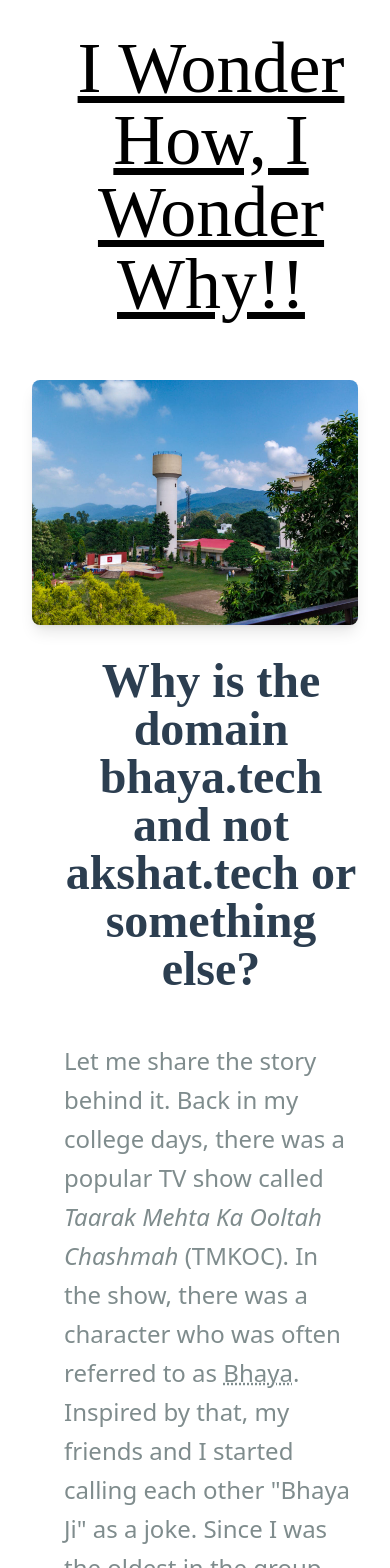
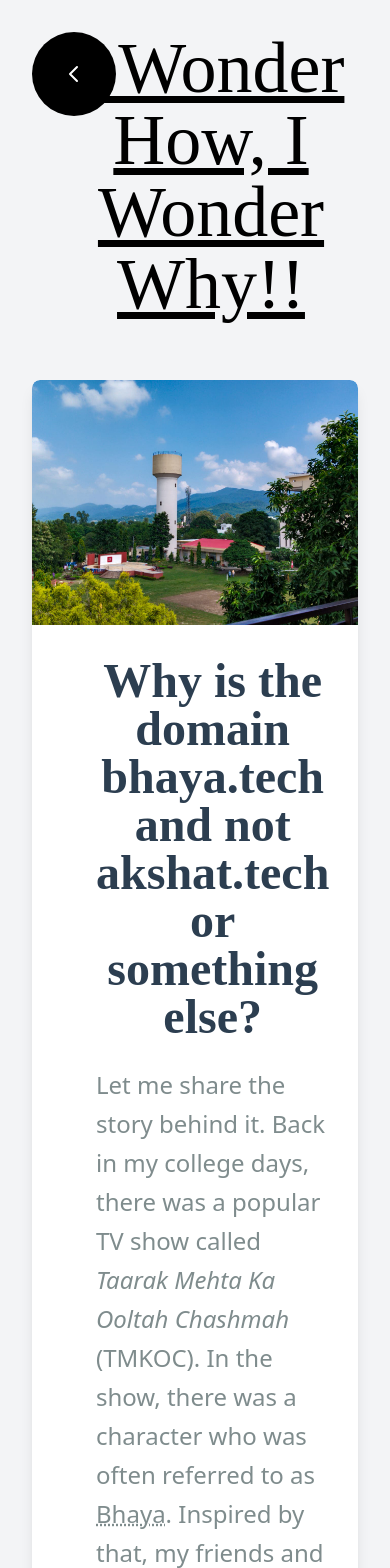
Before and after one commit to Akshat2427/Portfolio, a React (Vite) app: page /why in a window 390 px wide. Shown: the top 1568 px of the page. Built offline with nearby package versions, Linux system fonts and the light colour scheme; a web font is replaced by a local one.

Commit message:
Refactor Bhaya component for improved layout and styling; update link visibility and content structure

```diff
--- a/src/pages/Bhaya.jsx
+++ b/src/pages/Bhaya.jsx
@@ -1,12 +1,12 @@
-import React from 'react';
-import { Link } from 'react-router-dom';
+import React from "react";
+import { Link } from "react-router-dom";
+
 function Bhaya() {
-
     return (
-        <div className='h-screen w-full p-8 pt-0  '>
+        <div className="w-full p-8 pt-0 bg-gray-100">
             <Link
                 to="/"
-    className="h-[10vh] w-[10vh] absolute left-8 top-8 bg-black rounded-full flex items-center justify-center hidden sm:flex"
+                className="h-[10vh] w-[10vh] absolute left-8 top-8 bg-black rounded-full flex items-center justify-center sm:flex"
             >
                 <svg
                     xmlns="http://www.w3.org/2000/svg"
@@ -19,98 +19,119 @@ function Bhaya() {
                 </svg>
             </Link>
 
-
-            <div className='pl-8 py-8' style={{ fontFamily: "revert" }}>
-                <h1 className='text-7xl pb-7 text-center underline' style={{ fontFamily: "Spicy Rice" }}>
+            <div className="pl-8 py-8" style={{ fontFamily: "revert" }}>
+                <h1
+                    className="text-7xl pb-7 text-center underline"
+                    style={{ fontFamily: "Spicy Rice" }}
+                >
                     I Wonder How, I Wonder Why!!
                 </h1>
             </div>
 
-            {/* First Section */}
-            <div className="mb-12">
+            {/* First Card */}
+            <div className="bg-white shadow-lg rounded-lg overflow-hidden mb-12">
                 <div className="flex md:flex-nowrap flex-wrap items-center space-x-8">
                     <div className="w-full sm:w-1/2">
-                        <img src="CU.jpg" className='w-full h-auto rounded-lg shadow-lg' alt="College Image" />
+                        <img
+                            src="CU.jpg"
+                            className="w-full h-auto rounded-t-lg md:rounded-none md:rounded-l-lg"
+                            alt="College Image"
+                        />
                     </div>
-                    <div className="w-full sm:w-1/2 mt-8 sm:mt-0">
+                    <div className="w-full sm:w-1/2 p-8">
                         <h1
                             style={{ fontFamily: "Spicy Rice" }}
                             className="text-5xl text-center font-bold text-[#2c3e50] mb-6"
                         >
                             Why is the domain bhaya.tech and not akshat.tech or something else?
                         </h1>
-                        <div className="pt-6">
-                            <h3 className='text-2xl text-[#7f8c8d] leading-relaxed'>
-                                Let me share the story behind it. Back in my college days, there was a popular TV show called
-                                <em> Taarak Mehta Ka Ooltah Chashmah</em> (TMKOC). In the show, there was a character who was often referred to as
-                                <span> </span>
+                        <h3 className="text-2xl text-[#7f8c8d] leading-relaxed">
+                            Let me share the story behind it. Back in my college days, there was a popular TV show called{" "}
+                            <em>Taarak Mehta Ka Ooltah Chashmah</em> (TMKOC). In the show, there was a character who was
+                            often referred to as{" "}
                             <a
                                 href="https://www.hindwidictionary.com/search?keyword=%E0%A4%AD%E0%A4%BE%E0%A4%AF%E0%A4%BE"
                                 target="_blank"
                                 className="hover:text-[#e67e22] transition-colors"
                             >
                                 <abbr title="Bhaya Meaning in Hindi">Bhaya</abbr>
-                                </a>. Inspired by that, my friends and I started calling each other "Bhaya Ji" as a joke.
-                                Since I was the oldest in the group, the name stuck with me more than anyone else. Over time, "Bhaya" became my identity, and it’s how everyone started addressing me.
+                            </a>
+                            . Inspired by that, my friends and I started calling each other "Bhaya Ji" as a joke.
                             <br />
-                                To keep this memory alive, I decided to take the domain name
-                                <span> </span>
+                            <br />
+                            Since I was the oldest in the group, the name stuck with me more than anyone else. Over time,
+                            "Bhaya" became my identity, and it’s how everyone started addressing me. To keep this memory
+                            alive, I decided to take the domain name{" "}
                             <strong className="text-[#e74c3c]">
                                 <a href="https://bhaya.tech/">bhaya.tech</a>
-                                </strong>. It’s my way of cherishing those unforgettable college days and the bond I share with my friends.
+                            </strong>
+                            . It’s my way of cherishing those unforgettable college days and the bond I share with my
+                            friends.
                         </h3>
                     </div>
                 </div>
             </div>
-            </div>
 
-            {/* Second Section */}
-            <div>
+            {/* Second Card */}
+            <div className="bg-white shadow-lg rounded-lg overflow-hidden mb-12">
                 <div className="flex md:flex-nowrap flex-wrap items-center space-x-8">
-                    <div className="w-full sm:w-1/2 mt-8 sm:mt-0">
+                    <div className="w-full sm:w-1/2 p-8">
                         <h1
                             style={{ fontFamily: "Spicy Rice" }}
                             className="text-5xl text-center font-bold text-[#2c3e50] mb-6"
                         >
                             What do I like?
                         </h1>
-                        <div className="pt-6">
-                            <h3 className='text-2xl text-[#7f8c8d] leading-relaxed'>
-                                I have a keen interest in anime and manga; they are my favorite pastime.
-                                Alongside, I love playing badminton, but when it comes to sports, I am an Indian boy whose heart beats for cricket.
-                                I also watch F1, and as a Ferrari fan, I can proudly say, "The race is not just a race; it’s a passion."
-                                I am also a chess lover and a big fan of Hikaru Nakamura and Magnus Carlsen.
-                                These are the things that I enjoy doing in my free time, and I would love to have a conversation with you about these topics.
+                        <h3 className="text-2xl text-[#7f8c8d] leading-relaxed">
+                            I have a keen interest in anime and manga; they are my favorite pastime. Alongside, I love
+                            playing badminton, but when it comes to sports, I am an Indian boy whose heart beats for
+                            cricket. I also watch F1, and as a Ferrari fan, I can proudly say, "The race is not just a
+                            race; it’s a passion." I am also a chess lover and a big fan of Hikaru Nakamura and Magnus
+                            Carlsen. These are the things that I enjoy doing in my free time, and I would love to have
+                            a conversation with you about these topics.
                         </h3>
                     </div>
-                    </div>
                     <div className="w-full sm:w-1/2">
-                        <img src="Chess.jpg" className='w-full h-auto rounded-lg shadow-lg' alt="Hobbies Image" />
+                        <img
+                            src="Chess.jpg"
+                            className="w-full h-auto rounded-t-lg md:rounded-none md:rounded-r-lg"
+                            alt="Hobbies Image"
+                        />
                     </div>
                 </div>
             </div>
 
-            {/* Third Section */}
-            <div>
+            {/* Third Card */}
+            <div className="bg-white shadow-lg rounded-lg overflow-hidden">
                 <div className="flex md:flex-nowrap flex-wrap items-center space-x-8 pb-7 pt-7">
                     <div className="w-full sm:w-1/2">
-                        <img src="SeedheMaut.jpeg" className='w-full h-auto rounded-lg shadow-lg' alt="Dreams Image" />
+                        <img
+                            src="SeedheMaut.jpeg"
+                            className="w-full h-auto rounded-t-lg md:rounded-none md:rounded-l-lg"
+                            alt="Dreams Image"
+                        />
                     </div>
-                    <div className="w-full sm:w-1/2 mt-8 sm:mt-0">
+                    <div className="w-full sm:w-1/2 p-8">
                         <h1
                             style={{ fontFamily: "Spicy Rice" }}
                             className="text-5xl text-center font-bold text-[#2c3e50] mb-6"
                         >
                             What are your dreams for the future?
                         </h1>
-                        <div className="pt-6">
-                            <h3 className='text-2xl text-[#7f8c8d] leading-relaxed'>
-                            The dreams I have for the future are simple. As a tech enthusiast, I dream of contributing to impactful open-source projects, collaborating with talented developers worldwide, and making meaningful contributions that improve the lives of others. I want to attend live concerts of my favorite artists: Seedhe Maut, Karma, KR$NA, Diljit Dosanjh, Young Stunners, and Atif Aslam with a huge crowd. I want to travel to Japan to experience the culture my anime and manga are based on. I also want to visit Maranello to see the Ferrari factory. Finally, I dream of meeting Messi in person.
+                        <h3 className="text-2xl text-[#7f8c8d] leading-relaxed">
+                            The dreams I have for the future are simple. As a tech enthusiast, I dream of contributing
+                            to impactful open-source projects, collaborating with talented developers worldwide, and
+                            making meaningful contributions that improve the lives of others. I want to attend live
+                            concerts of my favorite artists: Seedhe Maut, Karma, KR$NA, Diljit Dosanjh, Young Stunners,
+                            and Atif Aslam with a huge crowd. I want to travel to Japan to experience the culture my
+                            anime and manga are based on. I also want to visit Maranello to see the Ferrari factory.
+                            Finally, I dream of meeting Messi in person.
                             <br />
                             <br />
-                           <span className='text-black'> "The future belongs to those who believe in the beauty of their dreams."</span>
+                            <span className="text-black">
+                                "The future belongs to those who believe in the beauty of their dreams."
+                            </span>
                         </h3>
-                        </div>
                     </div>
                 </div>
             </div>
```
Lines whose indentation alone changed are shown as unchanged.
